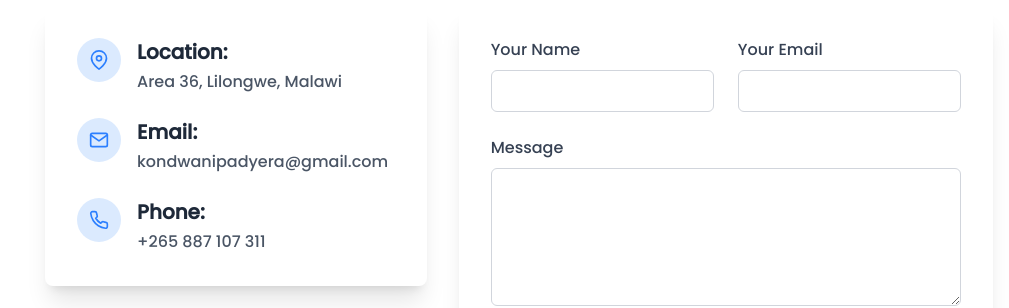
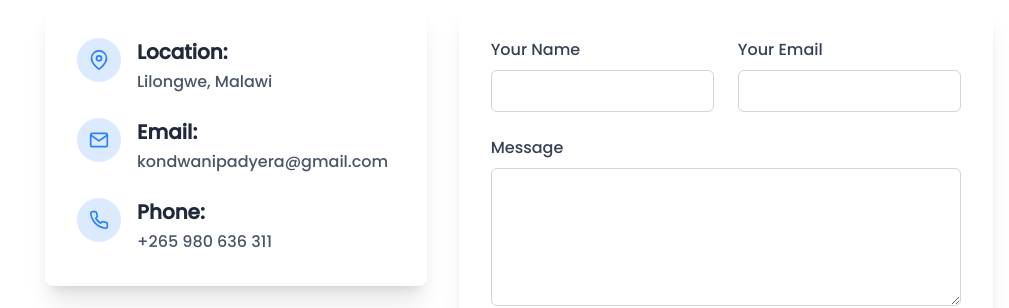
Before and after one commit to KhoTheProgrammer/Portfolio, a React (Vite) app: page / in a window 1280 px wide. Shown: the part 7374-7682 px from the top of the page, without its empty margins (271-1280 px from the left). Built offline with nearby package versions, Linux system fonts and the light colour scheme.

Commit message:
fix(contact): update location and phone number
Align the Contact section's address and phone number with the
updated resume details.

Co-Authored-By: Claude Sonnet 5 <noreply@anthropic.com>

```diff
--- a/src/components/Contact.tsx
+++ b/src/components/Contact.tsx
@@ -53,7 +53,7 @@ const Contact = ({ id }: SectionProps) => {
                     Location:
                   </h4>
                   <p className="text-gray-600 dark:text-gray-400">
-                    Area 36, Lilongwe, Malawi
+                    Lilongwe, Malawi
                   </p>
                 </div>
               </div>
@@ -81,7 +81,7 @@ const Contact = ({ id }: SectionProps) => {
                     Phone:
                   </h4>
                   <p className="text-gray-600 dark:text-gray-400">
-                    +265 887 107 311
+                    +265 980 636 311
                   </p>
                 </div>
               </div>
```
